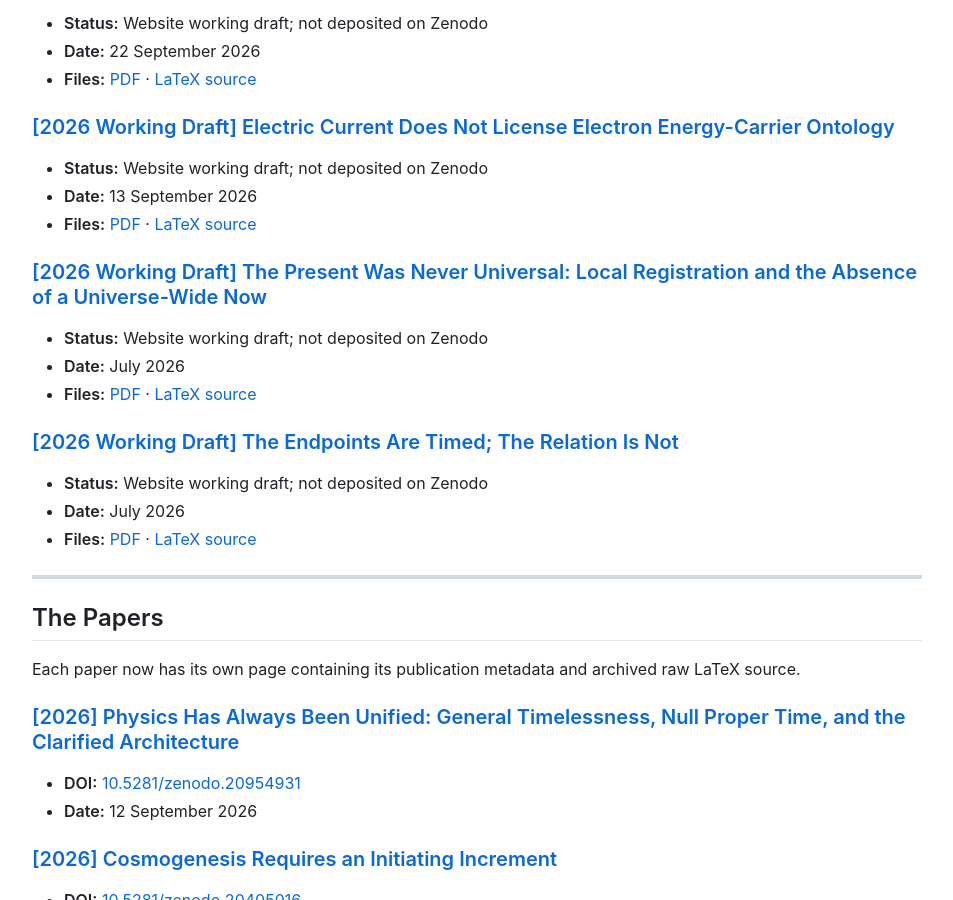
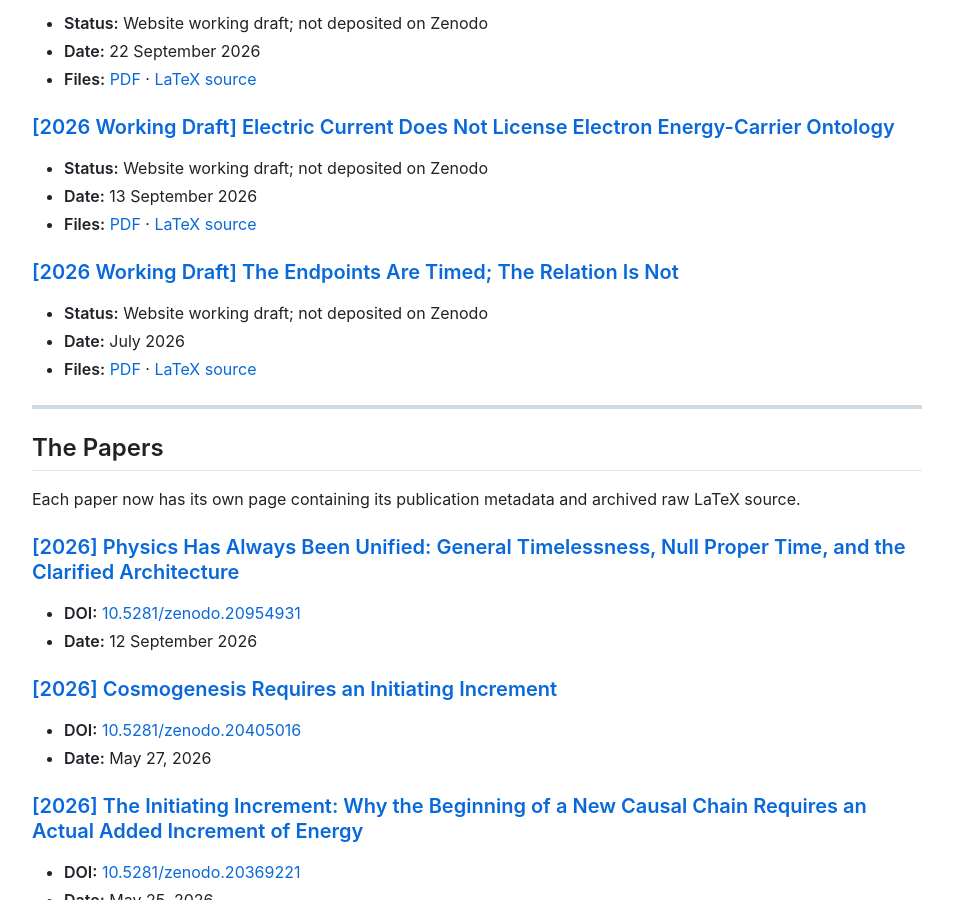
Before and after one commit to DeepSparkAi/JohnCWMcKinleyArchive, a Jekyll site: the page built from index.md, in a window 1280 px wide and 900 px high, scrolled down 2997 px. Shown: the whole window, without its empty margins (163-1116 px from the left). Built offline with Jekyll 4.4.1, drawn with Linux system fonts in a browser that asks for light colours; nearby versions of some CDN libraries.

Commit message:
Remove The Present Was Never Universal draft from website

```diff
--- a/index.md
+++ b/index.md
@@ -96,11 +96,6 @@ Working drafts are posted here for public access before permanent archival depos
 * **Status:** Website working draft; not deposited on Zenodo
 * **Date:** 13 September 2026
 * **Files:** [PDF](/assets/papers/electric-current-does-not-license-electron-energy-carrier-ontology-working-draft.pdf) · [LaTeX source](/assets/papers/electric-current-does-not-license-electron-energy-carrier-ontology-working-draft.tex)
-
-### [\[2026 Working Draft\] The Present Was Never Universal: Local Registration and the Absence of a Universe-Wide Now](/papers/the-present-was-never-universal/)
-* **Status:** Website working draft; not deposited on Zenodo
-* **Date:** July 2026
-* **Files:** [PDF](/assets/papers/the-present-was-never-universal-working-draft.pdf) · [LaTeX source](/assets/papers/the-present-was-never-universal-working-draft.tex)
 
 ### [\[2026 Working Draft\] The Endpoints Are Timed; The Relation Is Not](/papers/the-endpoints-are-timed-the-relation-is-not/)
 * **Status:** Website working draft; not deposited on Zenodo
--- a/sitemap.xml
+++ b/sitemap.xml
@@ -123,6 +123,5 @@
   <url><loc>https://johncwmckinley.com/papers/the-principle-of-delayed-resolution-a-teleological-framework-for-unifying-physical-mechanics/</loc></url>
   <url><loc>https://johncwmckinley.com/papers/delay-to-c-a-fundamental-law-unifying-physics-paper-and-video-transcript/</loc></url>
   <url><loc>https://johncwmckinley.com/papers/electric-current-does-not-license-electron-energy-carrier-ontology/</loc></url>
-  <url><loc>https://johncwmckinley.com/papers/the-present-was-never-universal/</loc></url>
   <url><loc>https://johncwmckinley.com/papers/the-endpoints-are-timed-the-relation-is-not/</loc></url>
 </urlset>
```
Also changed, not shown: papers/the-present-was-never-universal.md (deleted, +0 -27 lines), .github/workflows/build-the-present-was-never-universal-pdf.yml (deleted), 2 other files.
